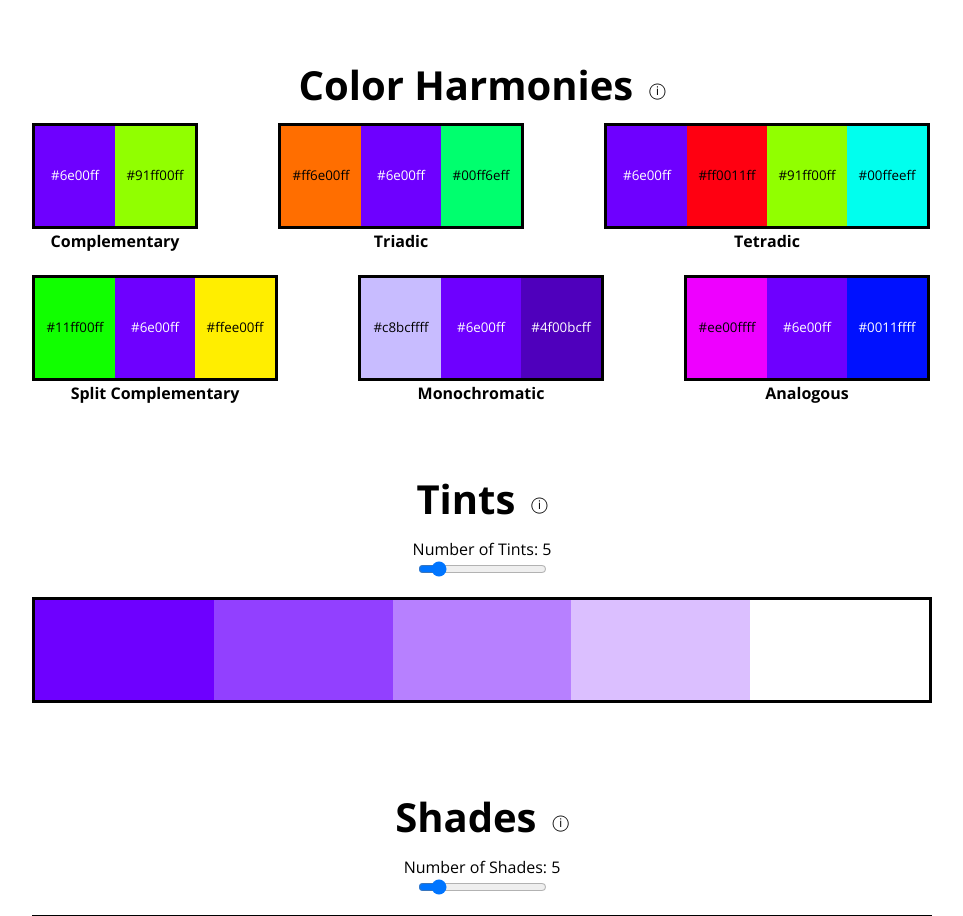
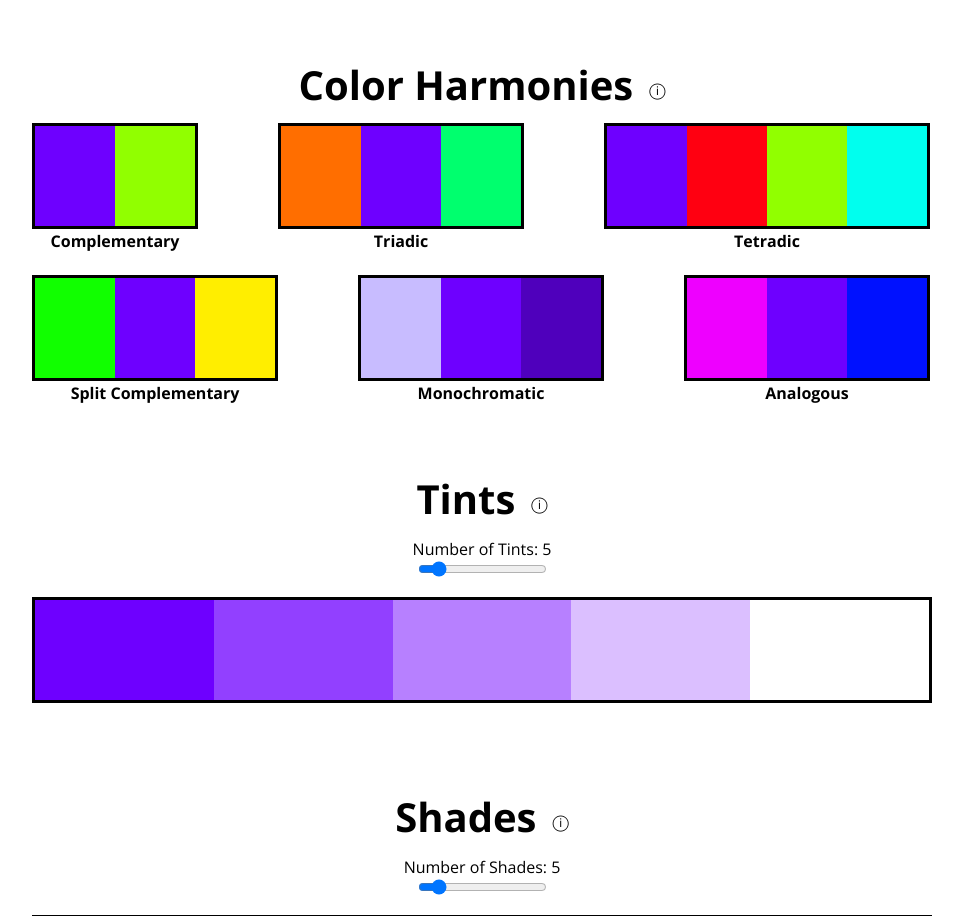
Before and after one commit to amandahinton/huetility, a React (Vite) app: page / in a window 1280 px wide. Shown: the part 1600-2516 px from the top of the page, without its empty margins (158-1121 px from the left). Built offline with nearby package versions, Linux system fonts and the light colour scheme.

Commit message:
click harmony swatches to copy color to clipboard

```diff
--- a/src/components/PaletteSwatches.tsx
+++ b/src/components/PaletteSwatches.tsx
@@ -1,21 +1,29 @@
 import { Tooltip } from "components/index";
+import { useColor } from "contexts/ColorContext";
 import { Palette } from "@/types/types";
-import { contrastTextHex } from "utils/helpers";
+import { contrastTextHex, cssColorValue } from "utils/helpers";
 import "components/PaletteSwatches.css";
 
 export function PaletteSwatches({ palette }: { palette: Palette }) {
+  const { color } = useColor();
+  const { colorMode } = color;
+
   return (
     <div className="huetility-palette-container">
       <div className="huetility-swatch-group huetility-bordered">
-        {palette.paletteColors.map((color) => (
-          <div
-            key={color.HEX}
-            className={"huetility-palette-swatch"}
-            style={{ backgroundColor: color.HEX }}
-          >
-            <small style={{ color: contrastTextHex(color) }}>{color.HEX}</small>
-          </div>
-        ))}
+        {palette.paletteColors.map((swatch) => {
+          const cssSwatch = cssColorValue(colorMode, swatch);
+          return (
+            <button
+              key={swatch.HEX}
+              onClick={() => navigator.clipboard.writeText(cssSwatch)}
+              className={"huetility-palette-swatch"}
+              title={`Click to copy: ${cssSwatch}`}
+              aria-label={`Click to copy: ${cssSwatch}`}
+              style={{ backgroundColor: swatch.HEX }}
+            ></button>
+          );
+        })}
       </div>
 
       <Tooltip hoverChildren message={palette.description}>
```
